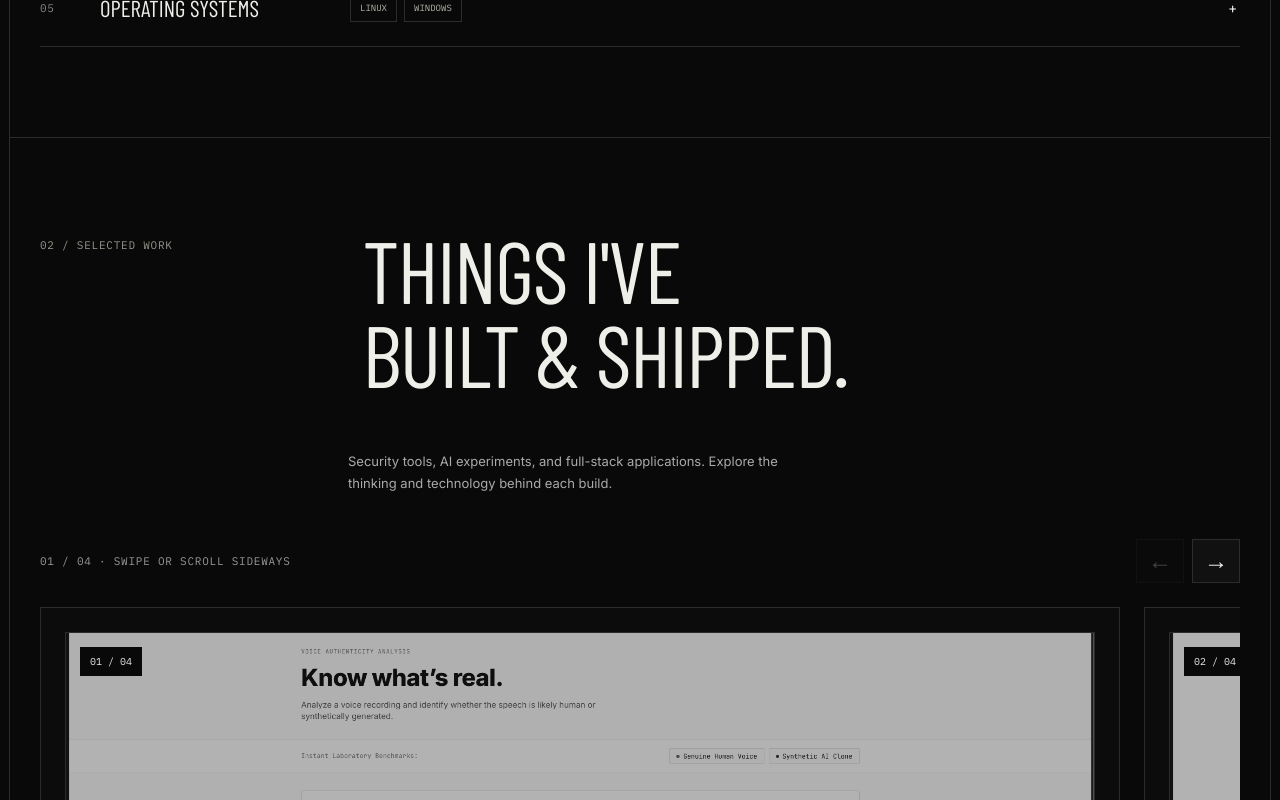
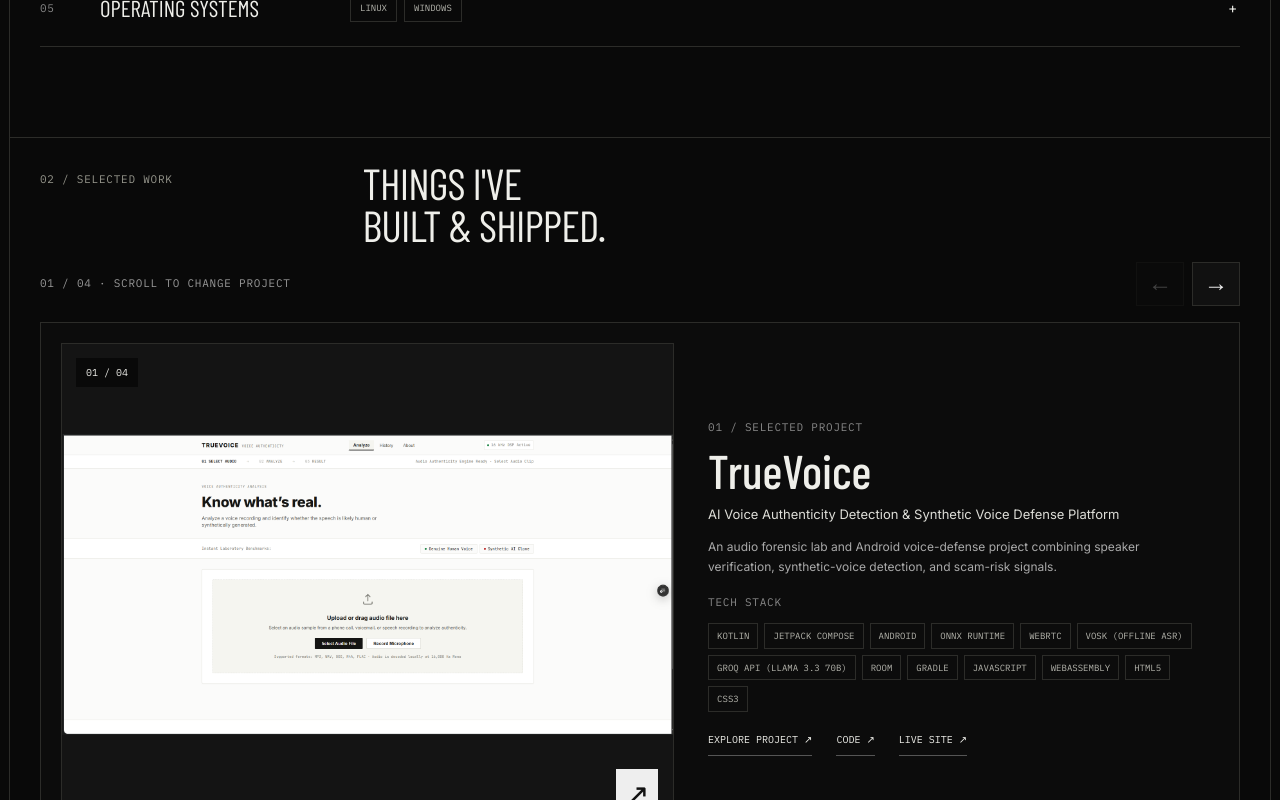
Before and after one commit to VJ-veshwikjain2215/Veshwik-Jain-portfolio, a React (Vite) app: page / in a window 1280 px wide. Shown: the part 2740-3540 px from the top of the page. Built offline with nearby package versions, Linux system fonts and the light colour scheme; a web font is replaced by a local one.

Commit message:
Pin split project showcase and advance projects with page scrolling

```diff
--- a/src/App.jsx
+++ b/src/App.jsx
@@ -147,38 +147,80 @@ function Footer() {
   );
 }
 function Home() {
+  const projectSection = useRef(null);
   const projectTrack = useRef(null);
   const [activeProject, setActiveProject] = useState(0);
+  const [isProjectPinned, setProjectPinned] = useState(false);
   const reduceMotion = useReducedMotion();
+  const pinnedProjects = () =>
+    window.matchMedia("(min-width: 760px) and (min-height: 700px)").matches;
   const moveProject = (direction) => {
+    const section = projectSection.current;
     const track = projectTrack.current;
-    if (!track) return;
+    if (!track || !section) return;
     const index = Math.max(
       0,
       Math.min(projects.length - 1, activeProject + direction),
     );
-    const cards = track.children;
+    if (pinnedProjects()) {
+      const pin = section.querySelector(".project-pin");
+      const start = section.getBoundingClientRect().top + window.scrollY - 66;
+      const distance = section.offsetHeight - pin.offsetHeight;
+      window.scrollTo({
+        top: start + ((index + 0.35) / projects.length) * distance,
+        behavior: reduceMotion ? "instant" : "smooth",
+      });
+    } else {
       track.scrollTo({
-      left: cards[index].offsetLeft - cards[0].offsetLeft,
+        left: index * track.clientWidth,
         behavior: reduceMotion ? "instant" : "smooth",
       });
       setActiveProject(index);
+    }
   };
   const syncProject = () => {
     const track = projectTrack.current;
-    if (!track) return;
-    const cards = [...track.children];
-    const origin = cards[0].offsetLeft;
-    const nearest = cards.reduce(
-      (best, card, index) =>
-        Math.abs(card.offsetLeft - origin - track.scrollLeft) <
-        Math.abs(cards[best].offsetLeft - origin - track.scrollLeft)
-          ? index
-          : best,
+    if (track && !pinnedProjects())
+      setActiveProject(
+        Math.max(
           0,
+          Math.min(
+            projects.length - 1,
+            Math.round(track.scrollLeft / track.clientWidth),
+          ),
+        ),
       );
-    setActiveProject(nearest);
   };
+  useEffect(() => {
+    let frame;
+    const update = () => {
+      cancelAnimationFrame(frame);
+      frame = requestAnimationFrame(() => {
+        const section = projectSection.current;
+        const pinned = pinnedProjects();
+        setProjectPinned(pinned);
+        if (!section || !pinned) return;
+        const pin = section.querySelector(".project-pin");
+        const distance = section.offsetHeight - pin.offsetHeight;
+        const progress = Math.max(
+          0,
+          Math.min(1, (66 - section.getBoundingClientRect().top) / distance),
+        );
+        setActiveProject(
+          Math.min(projects.length - 1, Math.floor(progress * projects.length)),
+        );
+        if (projectTrack.current) projectTrack.current.scrollLeft = 0;
+      });
+    };
+    window.addEventListener("scroll", update, { passive: true });
+    window.addEventListener("resize", update);
+    update();
+    return () => {
+      cancelAnimationFrame(frame);
+      window.removeEventListener("scroll", update);
+      window.removeEventListener("resize", update);
+    };
+  }, []);
   const [time, setTime] = useState("");
   useEffect(() => {
     const hash = window.location.hash.slice(1);
@@ -377,7 +419,12 @@ function Home() {
           ))}
         </div>
       </section>
-      <section id="projects" className="section">
+      <section
+        id="projects"
+        className="section project-showcase"
+        ref={projectSection}
+      >
+        <div className="project-pin">
           <Reveal>
             <Heading label="02 / SELECTED WORK">
               THINGS I'VE
@@ -385,14 +432,14 @@ function Home() {
               BUILT & SHIPPED.
             </Heading>
             <p className="section-intro">
-            Security tools, AI experiments, and full-stack applications. Explore
-            the thinking and technology behind each build.
+              Security tools, AI experiments, and full-stack applications.
+              Explore the thinking and technology behind each build.
             </p>
           </Reveal>
           <div className="project-navigation">
             <span className="eyebrow" aria-live="polite" aria-atomic="true">
-            {num(activeProject)} / {String(projects.length).padStart(2, "0")} ·
-            SWIPE OR SCROLL SIDEWAYS
+              {num(activeProject)} / {String(projects.length).padStart(2, "0")}{" "}
+              · SCROLL TO CHANGE PROJECT
             </span>
             <div className="project-navigation-buttons">
               <button
@@ -415,6 +462,7 @@ function Home() {
               </button>
             </div>
           </div>
+          <div className="project-window">
             <div
               className="projects"
               id="project-track"
@@ -422,6 +470,7 @@ function Home() {
               role="region"
               aria-label="Selected projects carousel"
               tabIndex={0}
+              style={{ "--active-project": activeProject }}
               onScroll={syncProject}
               onKeyDown={(event) => {
                 if (event.target !== event.currentTarget) return;
@@ -432,7 +481,12 @@ function Home() {
               }}
             >
               {projects.map((p, i) => (
-            <article className="project" key={p.id} aria-label={p.title}>
+                <article
+                  className="project"
+                  key={p.id}
+                  aria-label={p.title}
+                  inert={isProjectPinned && activeProject !== i}
+                >
                   <Link
                     className="project-image"
                     to={`/project/${encodeURIComponent(p.id)}`}
@@ -455,9 +509,15 @@ function Home() {
                         {p.title}
                       </Link>
                     </h3>
-                <p>{p.subtitle.replace(/^ — /, "")}</p>
+                    <p className="project-subtitle">
+                      {p.subtitle.replace(/^ — /, "")}
+                    </p>
+                    <p className="project-summary">{p.showcaseDescription}</p>
+                    <span className="eyebrow project-stack-label">
+                      TECH STACK
+                    </span>
                     <div className="tags">
-                  {p.tech.slice(0, 5).map((t) => (
+                      {p.tech.map((t) => (
                         <span className="tag" key={t}>
                           {t}
                         </span>
@@ -479,6 +539,8 @@ function Home() {
                   </div>
                 </article>
               ))}
+            </div>
+          </div>
         </div>
       </section>
       <section id="academics" className="section">
--- a/src/constants/data.js
+++ b/src/constants/data.js
@@ -98,6 +98,8 @@ export const projects = [
   {
     id: "TrueVoice",
     title: "TrueVoice",
+    showcaseDescription:
+      "An audio forensic lab and Android voice-defense project combining speaker verification, synthetic-voice detection, and scam-risk signals.",
     subtitle:
       " — AI Voice Authenticity Detection & Synthetic Voice Defense Platform",
     description: ` AI-powered voice authenticity detection and synthetic voice (deepfake) defense platform, built as a dual-surface system:
@@ -134,13 +136,10 @@ export const projects = [
   {
     id: "Secure-Crypt",
     title: "Secure-Crypt",
+    showcaseDescription:
+      "A browser-local AES-GCM workbench with an interoperable Java API, classical cipher experiments, explicit legacy decryption, and automated regression checks.",
     subtitle: " — Multi-Algorithm Text Encryption & Decryption Web App",
-    description: ` A Spring Boot web application for encrypting and decrypting text using six different algorithms — three classical
-                  ciphers implemented from scratch (Caesar, Vigenère, XOR) and three industry-standard algorithms via the Java
-                  Cryptography Architecture (AES-128, DES, 3DES). Features password-based key derivation with PBKDF2, a random key
-                  generator with a live key-strength indicator, session-only encryption history, a dark/light mode toggle, and a REST
-                  API for encryption, decryption, key generation, and key-strength checks. Built as a mini-project for a Fundamentals
-                  of Cyber Security course.`,
+    description: `An educational encryption workbench with browser-local authenticated AES-GCM, explicit legacy AES-CBC decryption, and an interoperable Java API. Includes classical cipher experiments, local random-key generation, metadata-only session history, light/dark themes, and automated Java and browser cryptography regression checks.`,
     tech: [
       "Java 21",
       "Spring Boot 3.3",
@@ -148,10 +147,10 @@ export const projects = [
       "HTML5",
       "CSS3",
       "JavaScript (ES6)",
-      "Bootstrap 5",
+      "Web Crypto",
     ],
     github: "https://github.com/VJ-veshwikjain2215/Secure-Crypt",
-    demo: "https://secure-crypt-three.vercel.app",
+    demo: "https://veshwik-secure-crypt.embarko.app/",
     featured: false,
     image: "./assets/Secure-Crypt.png",
     screenshot: secureCryptImg,
@@ -160,6 +159,8 @@ export const projects = [
   {
     id: "RupeeRakshak",
     title: "RupeeRakshak",
+    showcaseDescription:
+      "A personal-finance platform for tracking expenses, importing bank statements, visualizing spending, and exploring AI-assisted financial insights.",
     subtitle: " — AI-Powered Personal Finance Management Platform",
     description: ` Full-stack AI-powered personal finance platform designed to help users manage expenses, analyze spending habits,
                   and build financial stability. Features include secure Google OAuth authentication, CSV bank statement import,
@@ -192,6 +193,8 @@ export const projects = [
   {
     id: "Civic Issue Reporter",
     title: "Civic Issue Reporter",
+    showcaseDescription:
+      "A civic reporting platform with image and location submissions, complaint tracking, and role-based dashboards for citizens and administrators.",
     subtitle: " — Smart Civic Complaint Management Platform",
     description: ` Full-stack civic issue reporting platform that enables citizens to report public infrastructure problems such as potholes,
                     garbage, water leakage, broken streetlights, and drainage issues. Features include secure user authentication, issue submission with
--- a/src/index.css
+++ b/src/index.css
@@ -1163,3 +1163,121 @@ h4 {
 .detail-grid .body-copy {
   white-space: normal;
 }
+
+/* Scroll-driven project stage. Native page scrolling provides a bounded pin,
+   so the next section is reachable without wheel-event interception. */
+.project-window {
+  min-width: 0;
+}
+.project-summary {
+  margin-top: 16px;
+}
+.project-stack-label {
+  display: block;
+  margin-top: 24px;
+}
+.project-image img {
+  object-fit: contain;
+  filter: none;
+}
+.project-image:hover img {
+  transform: none;
+}
+.project-showcase .projects {
+  gap: 0;
+}
+.project-showcase .project {
+  flex-basis: 100%;
+}
+@media (min-width: 760px) and (min-height: 700px) {
+  .project-showcase {
+    height: 430svh;
+    padding: 0;
+    overflow: visible;
+  }
+  .project-pin {
+    position: sticky;
+    top: 66px;
+    height: calc(100svh - 66px);
+    padding: 24px 30px;
+    display: flex;
+    flex-direction: column;
+  }
+  .project-pin > div:first-child {
+    flex-shrink: 0;
+  }
+  .project-pin .section-heading {
+    margin-bottom: 0;
+  }
+  .project-pin .section-heading h2 {
+    font-size: clamp(34px, 3.4vw, 54px);
+  }
+  .project-pin .section-intro {
+    display: none;
+  }
+  .project-navigation {
+    margin-top: 16px;
+    flex-shrink: 0;
+  }
+  .project-window {
+    overflow: hidden;
+    flex: 1;
+    min-height: 0;
+    margin-top: 16px;
+  }
+  .project-showcase .projects {
+    margin: 0;
+    padding: 0;
+    overflow: visible;
+    height: 100%;
+    transform: translateX(calc(var(--active-project) * -100%));
+    transition: transform 0.55s cubic-bezier(0.2, 0.7, 0.2, 1);
+  }
+  .project-showcase .project {
+    grid-template-columns: minmax(0, 1.2fr) minmax(0, 1fr);
+    grid-template-rows: minmax(0, 1fr);
+    height: 100%;
+    gap: 34px;
+    padding: 20px;
+  }
+  .project-showcase .project-image {
+    height: 100%;
+    max-height: none;
+    aspect-ratio: auto;
+    background: #141414;
+  }
+  .project-showcase .project-info {
+    min-height: 0;
+    max-height: 100%;
+    overflow-y: auto;
+    padding: 8px 10px 8px 0;
+  }
+  .project-showcase .project-info h3 {
+    font-size: clamp(32px, 3.7vw, 58px);
+    margin: 10px 0;
+  }
+  .project-showcase .project-info .tags {
+    margin: 12px 0 20px;
+    gap: 6px;
+  }
+  .project-showcase .project-info .tag {
+    font-size: 9px;
+    padding: 5px 8px;
+  }
+  .project-showcase .project-subtitle {
+    color: #deded8;
+  }
+  .project-showcase .project-summary {
+    font-size: 12px;
+    line-height: 1.65;
+    margin-top: 12px;
+  }
+  .project-showcase .project-stack-label {
+    margin-top: 16px;
+  }
+}
+@media (prefers-reduced-motion: reduce) {
+  .project-showcase .projects {
+    transition: none;
+  }
+}
```
Lines whose indentation alone changed are shown as unchanged.
